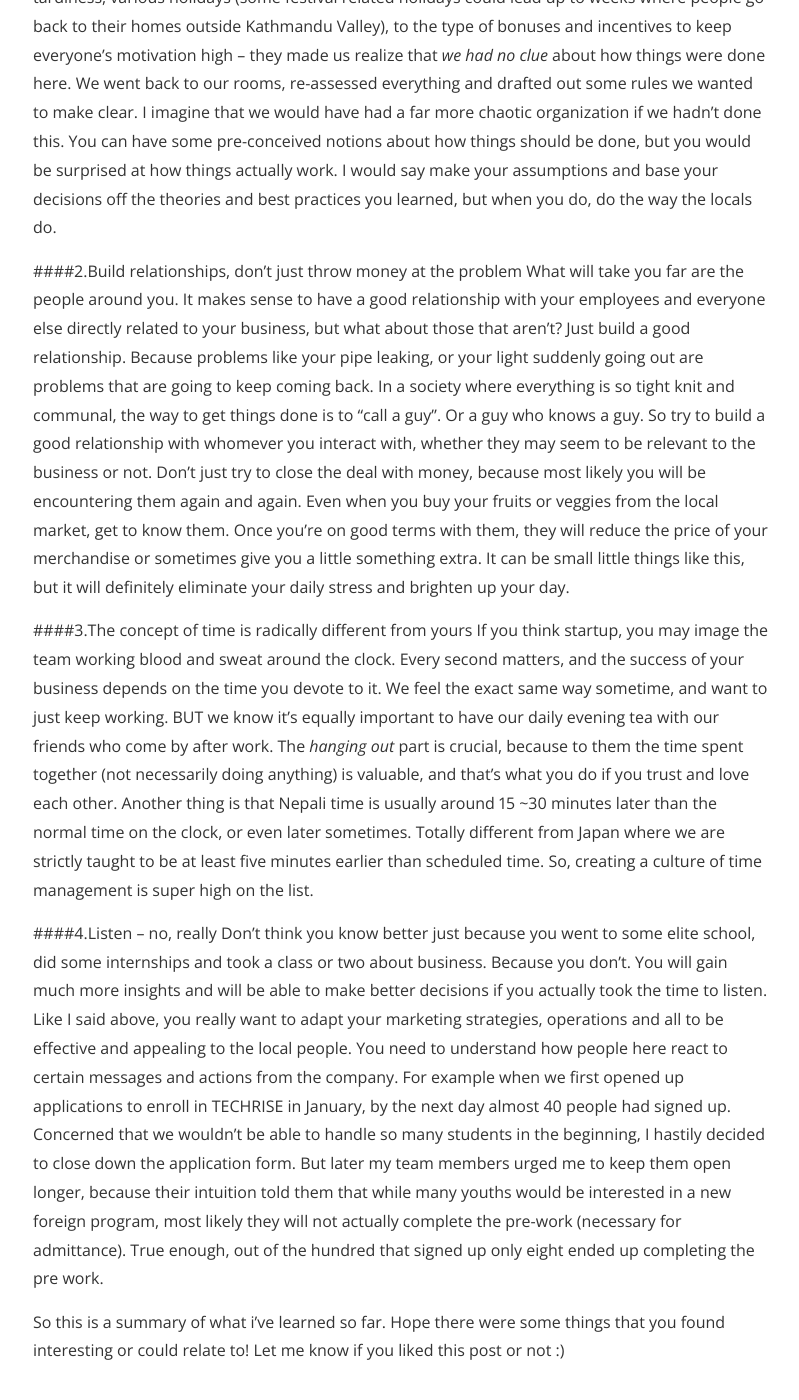
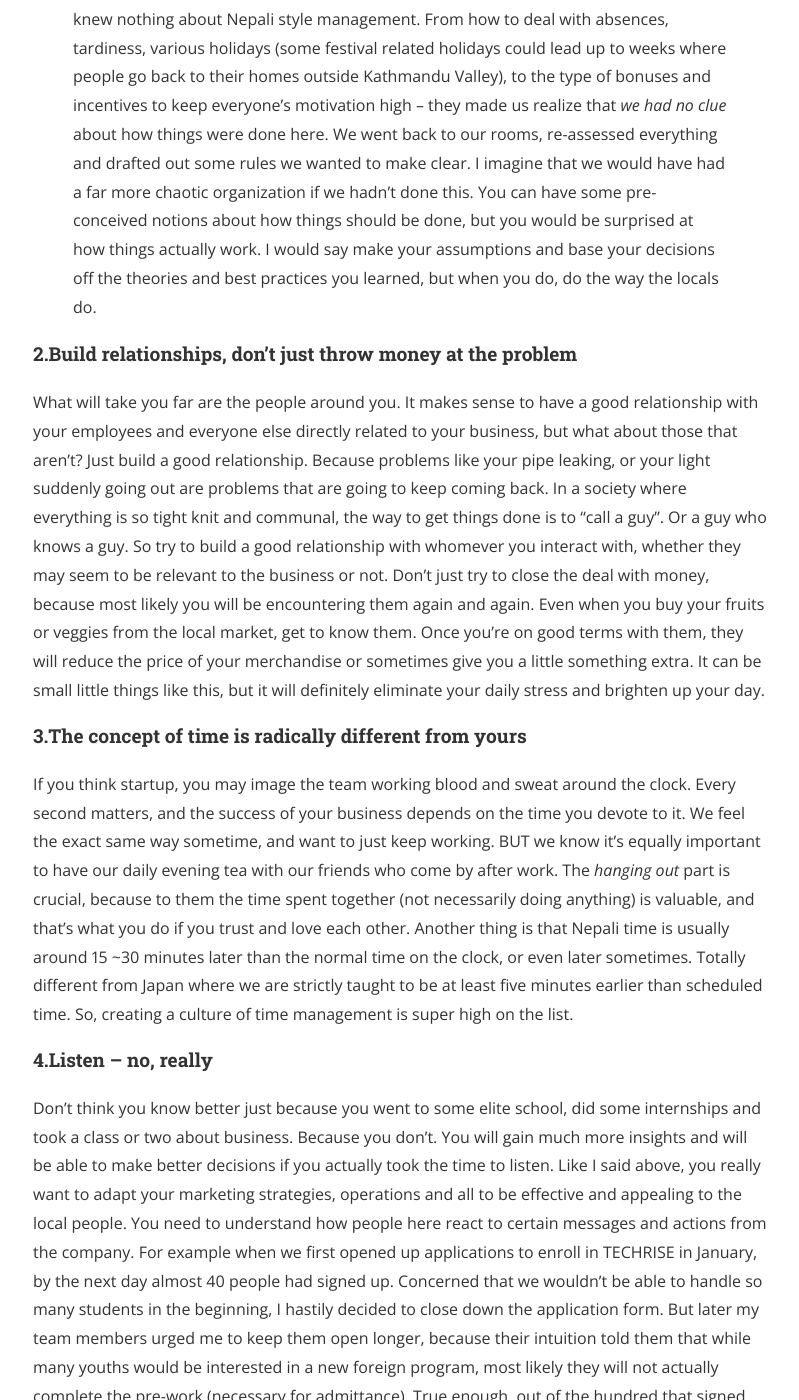
Before and after one commit to naztshinozaki/naztshinozaki.github.io, a Jekyll site: the page built from _posts/2016-08-18-What-I-learned-about-starting-up-a-startup.markdown, in a window 1280 px wide and 1400 px high, scrolled down 760 px. Shown: the whole window, without its empty margins (239-1038 px from the left). Built offline with Jekyll 4.4.1, drawn with Linux system fonts in a browser that asks for light colours; nearby versions of some CDN libraries; a style sheet for code colours, icons or effects is not loaded; some of the changed text lies outside the part shown.

Commit message:
corrections to Aug 18

```diff
--- a/_posts/2016-08-18-What-I-learned-about-starting-up-a-startup.markdown
+++ b/_posts/2016-08-18-What-I-learned-about-starting-up-a-startup.markdown
@@ -9,17 +9,17 @@
 
 These are the four things I figured out about starting a start up in a foreign developing country so far. We’re only starting out so I’m sure I’ll be adding on to this later on!
 
-####1.What you learn in books or in class means nothing!!<br>
+<h4>1.What you learn in books or in class means nothing!!</h4>>
 Ok, I take that back. Yes it’s always important to dig deep into books, podcasts, attend seminars and so forth to gain some basicknowledge on how to run a business. But the truth is that knowledge will only take you so far, and you never will <i>really get it</i> until you began. And when you are in a foreign country, you’ll probably diverge more than ever from what you studied because what ultimately matters is the local context. You can recite all the business terms and concepts in the world, but those aren’t the words used here in Nepal. <i>Nothing will work</i> unless you adapt it to the way it’s done in this country.
 For example the day before we officially opened TECHRISE, we were having a cup of tea with our Nepali friends. They completely drilled us that evening and we realized that we knew nothing about Nepali style management. From how to deal with absences, tardiness, various holidays (some festival related holidays could lead up to weeks where people go back to their homes outside Kathmandu Valley), to the type of bonuses and incentives to keep everyone’s motivation high -- they made us realize that <i>we had no clue</i> about how things were done here. We went back to our rooms, re-assessed everything and drafted out some rules we wanted to make clear. I imagine that we would have had a far more chaotic organization if we hadn’t done this. You can have some pre-conceived notions about how things should be done, but you would be surprised at how things actually work. I would say make your assumptions and base your decisions off the theories and best practices you learned, but when you do, do the way the locals do.
 
-####2.Build relationships, don’t just throw money at the problem
+<h4>2.Build relationships, don’t just throw money at the problem</h4>
 What will take you far are the people around you. It makes sense to have a good relationship with your employees and everyone else directly related to your business, but what about those that aren't? Just build a good relationship. Because problems like your pipe leaking, or your light suddenly going out are problems that are going to keep coming back. In a society where everything is so tight knit and communal, the way to get things done is to “call a guy”. Or a guy who knows a guy. So try to build a good relationship with whomever you interact with, whether they may seem to be relevant to the business or not. Don’t just try to close the deal with money, because most likely you will be encountering them again and again. Even when you buy your fruits or veggies from the local market, get to know them. Once you’re on good terms with them, they will reduce the price of your merchandise or sometimes give you a little something extra. It can be small little things like this, but it will definitely eliminate your daily stress and brighten up your day.
 
-####3.The concept of time is radically different from yours
+<h4>3.The concept of time is radically different from yours</h4>
 If you think startup, you may image the team working blood and sweat around the clock. Every second matters, and the success of your business depends on the time you devote to it. We feel the exact same way sometime, and want to just keep working. BUT we know it’s equally important to have our daily evening tea with our friends who come by after work. The <i>hanging out</i> part is crucial, because to them the time spent together (not necessarily doing anything) is valuable, and that's what you do if you trust and love each other. Another thing is that Nepali time is usually around 15 ~30 minutes later than the normal time on the clock, or even later sometimes. Totally different from Japan where we are strictly taught to be at least five minutes earlier than scheduled time. So, creating a culture of time management is super high on the list.
 
-####4.Listen – no, really
+<h4>4.Listen – no, really</h4>
 Don’t think you know better just because you went to some elite school, did some internships and took a class or two about business. Because you don’t. You will gain much more insights and will be able to make better decisions if you actually took the time to listen. Like I said above, you really want to adapt your marketing strategies, operations and all to be effective and appealing to the local people. You need to understand how people here react to certain messages and actions from the company. For example when we first opened up applications to enroll in TECHRISE in January, by the next day almost 40 people had signed up. Concerned that we wouldn’t be able to handle so many students in the beginning, I hastily decided to close down the application form. But later my team members urged me to keep them open longer, because their intuition told them that while many youths would be interested in a new foreign program, most likely they will not actually complete the pre-work (necessary for admittance). True enough, out of the hundred that signed up only eight ended up completing the pre work.
 
 
```
Also changed, not shown: 2 other files.
